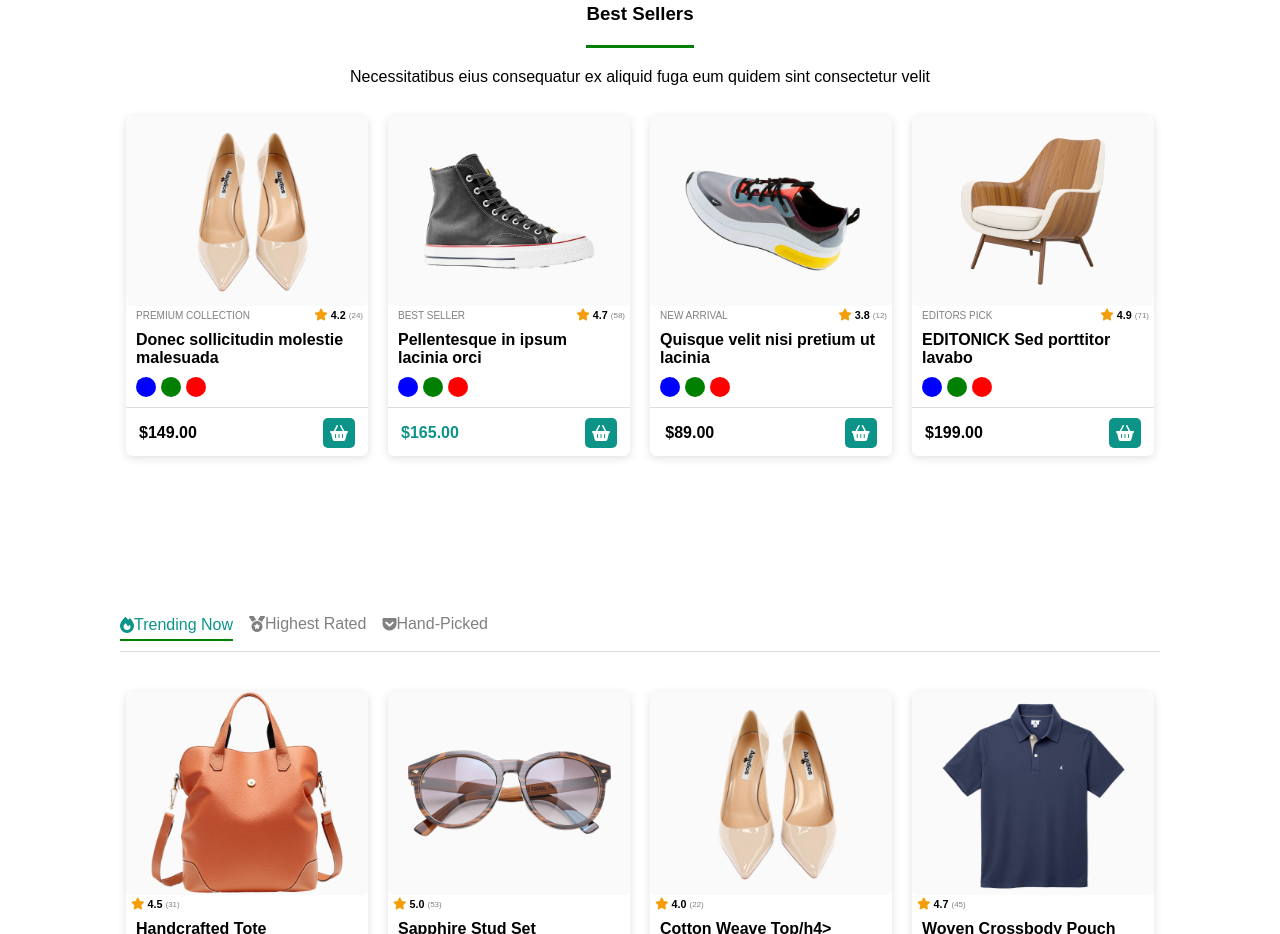
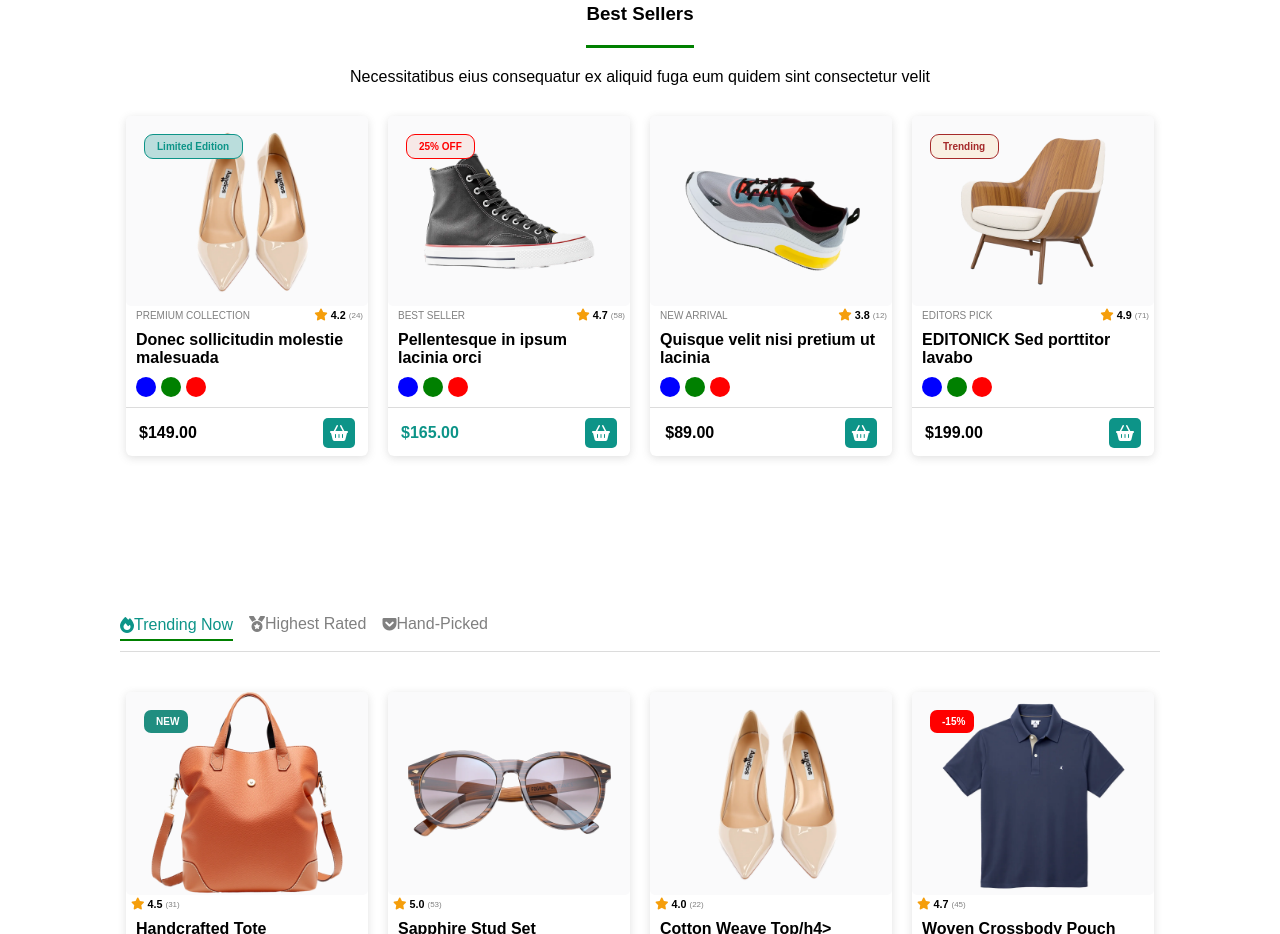
Before and after one commit to samirseamari/Team-Project-Samir-Redouan, a plain HTML site: page index.html in a window 1280 px wide. Shown: the part 2040-2974 px from the top of the page. Drawn offline with Linux system fonts and the light colour scheme.

Commit message:
Adding Badges in Section 5 and 7

```diff
--- a/index.html
+++ b/index.html
@@ -266,6 +266,7 @@
                 <p>Necessitatibus eius consequatur ex aliquid fuga eum quidem sint consectetur velit</p>
                 <div class="FirstMotherSec4">
                 <div class="Card1-5">
+                    <p class="badge5-1">Limited Edition</p>
                     <div class="product-imageSec5">
                         <img src="./public/Images/product-5.webp" alt="Bag">
                     </div>
@@ -289,6 +290,7 @@
                     </div>
                 </div>
                 <div class="Card1-5">
+                    <p class="badge5-2">25% OFF</p>
                     <div class="product-imageSec5">
                         <img src="./public/Images/product-8.webp" alt="Bag">
                     </div>
@@ -335,6 +337,7 @@
                     </div>
                 </div>
                 <div class="Card1-5">
+                    <p class="badge5-4">Trending</p>
                     <div class="product-imageSec5">
                         <img src="./public/Images/chaiseimage.webp" alt="Bag">
                     </div>
@@ -376,6 +379,7 @@
                 </div>
               <div class="DivSixthSection">
                 <div class="Card1-6">
+                    <p class="badge7">NEW</p>
                     <div class="product-imageSec6">
                         <img src="./public/Images/sacleather.webp" alt="Bag">
                     </div>
@@ -424,6 +428,7 @@
                     </div>
                 </div>
                 <div class="Card1-6">
+                    <p class="badge6">-15%</p>
                     <div class="product-imageSec6">
                         <img src="./public/Images/tshirtimage.webp" alt="Bag">
                     </div>
--- a/public/CSS/style.css
+++ b/public/CSS/style.css
@@ -612,6 +612,45 @@ main {
     position: relative;
     box-shadow: rgba(99, 99, 99, 0.2) 0px 2px 8px 0px;
 }
+.badge5-1{
+    width:73px;
+    background-color: rgb(186, 221, 220);
+    color: rgb(13, 148, 136);
+    font-size: 10px;
+    font-weight: bold;
+    padding:6px 12px;
+    border-radius: 9px;
+    position:absolute;
+    top:18px;
+    left:18px;
+    border: 1px solid;
+}
+.badge5-2{
+    width:43px;
+    background-color: rgb(247, 233, 231);
+    color: red;
+    font-size: 10px;
+    font-weight: bold;
+    padding:6px 12px;
+    border-radius: 9px;
+    position:absolute;
+    top:18px;
+    left:18px;
+    border: 1px solid;
+}
+.badge5-4{
+    width:43px;
+    background-color: rgb(249, 240, 226);
+    color: brown;
+    font-size: 10px;
+    font-weight: bold;
+    padding:6px 12px;
+    border-radius: 9px;
+    position:absolute;
+    top:18px;
+    left:18px;
+    border: 1px solid;
+}
 .BasketDiv{
   display: flex;
   justify-content: center;
@@ -724,6 +763,18 @@ main {
   border-bottom: 2px solid green;
   padding-bottom: 5px;
   margin-top: 10px;
+}
+.badge6{
+    width: 20px;
+    background-color: red;
+    color: white;
+    font-size: 10px;
+    font-weight: bold;
+    padding:6px 12px;
+    border-radius: 7px;
+    position:absolute;
+    top:18px;
+    left:18px;
 }
 /* !section7 */
 /* Seventhsection */
@@ -1027,7 +1078,7 @@ button:hover {
     color: gray;
     display: flex;
     padding: 10px;
-    width: 100px;
+    width: 110px;
     border-radius: 7px;
 }
 .media-sc{
```
